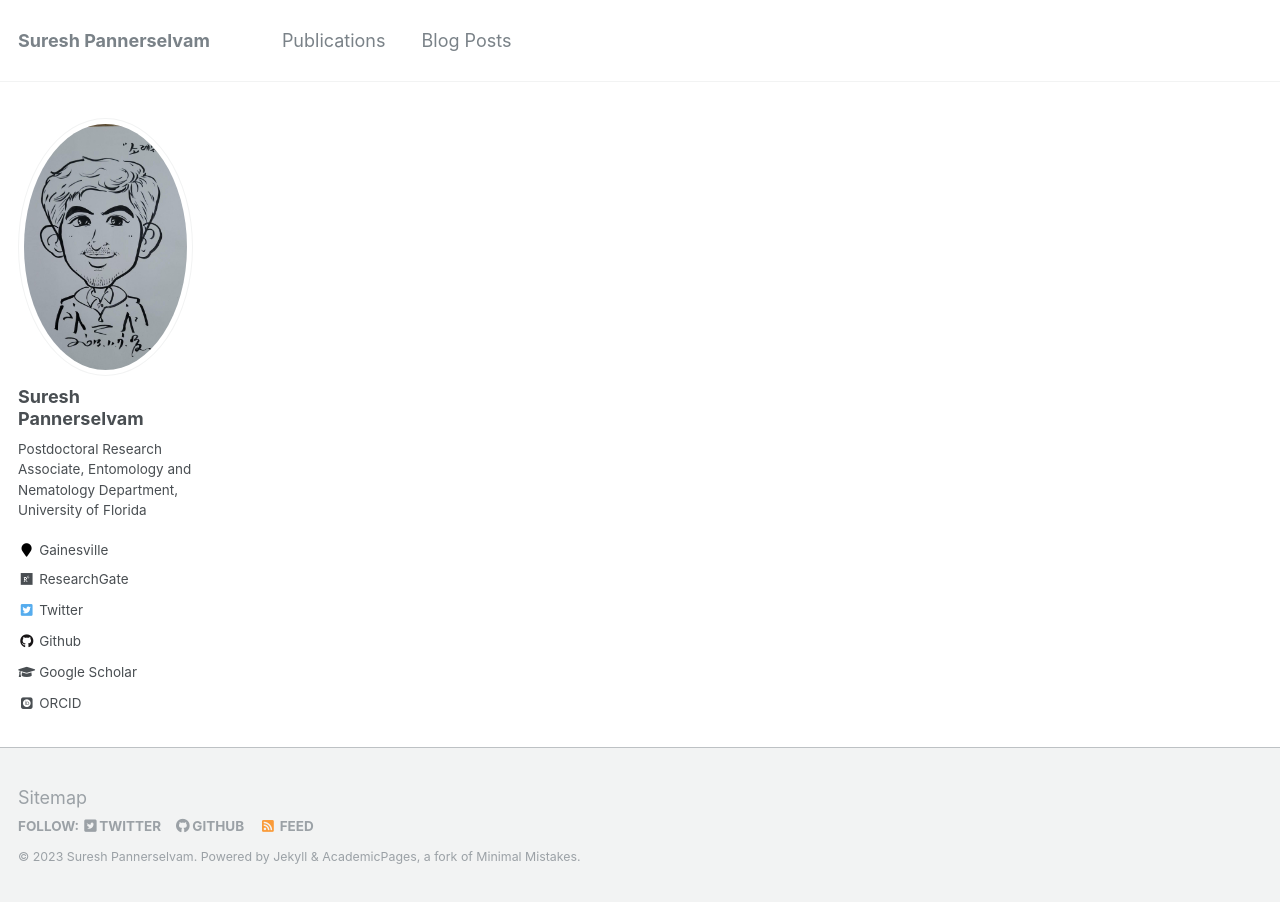
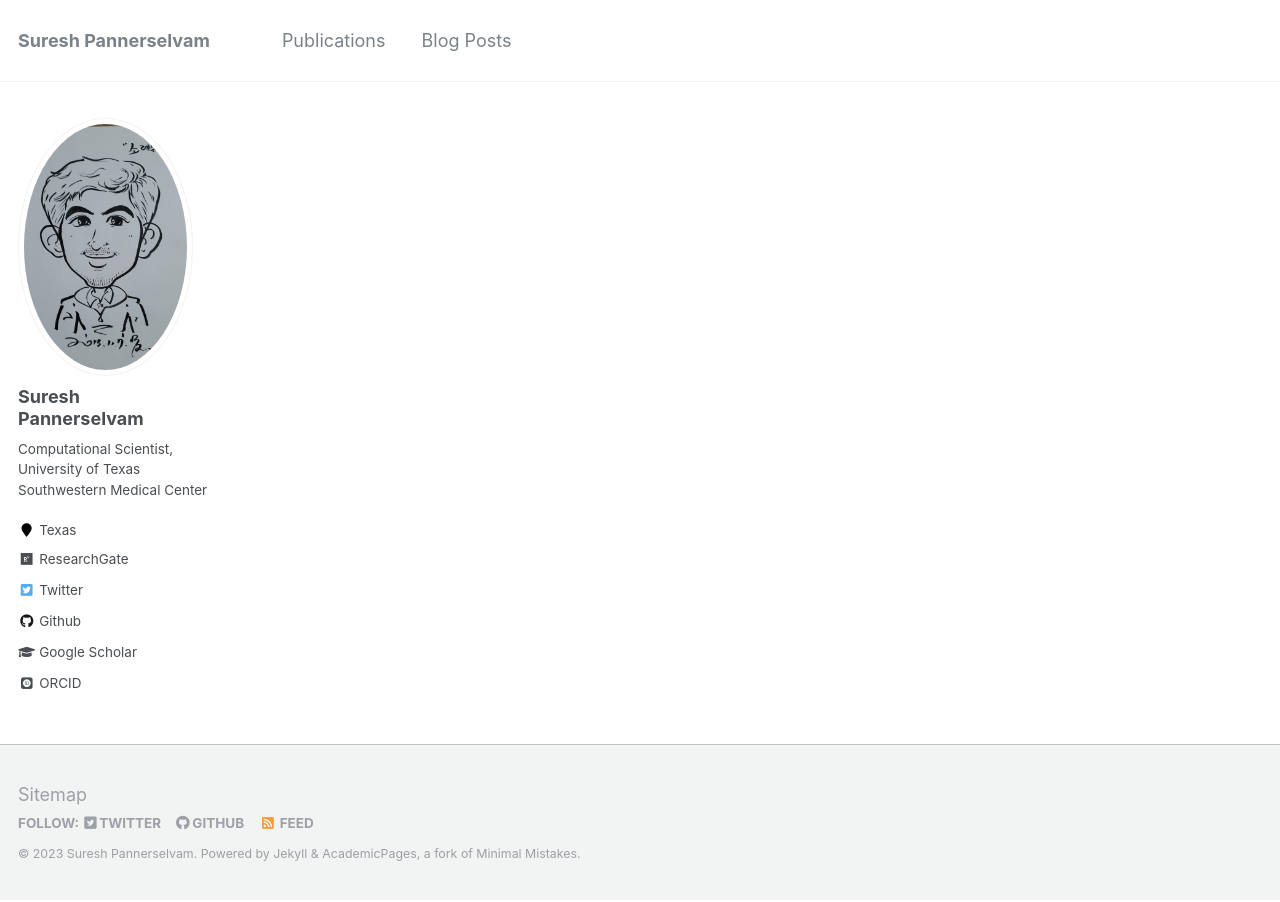
Before and after one commit to Amrithasuresh/amrithasuresh.github.io, a Jekyll site: the page built from _pages/about.md, in a window 1280 px wide. Built offline with Jekyll 4.4.1, drawn with Linux system fonts in a browser that asks for light colours; some web fonts are replaced.

Commit message:
Update _config.yml

```diff
--- a/_config.yml
+++ b/_config.yml
@@ -82,8 +82,8 @@ analytics:
 author:
   name             : "Suresh Pannerselvam"
   avatar           : "profile.png"
-  bio              : "Postdoctoral Research Associate, Entomology and Nematology Department, University of Florida"
-  location         : "Gainesville"
+  bio              : "Computational Scientist, University of Texas Southwestern Medical Center"
+  location         : "Texas"
   employer         :
   pubmed           :
   googlescholar    : "https://scholar.google.com/citations?user=sjdcpwsAAAAJ&hl=en"
```
